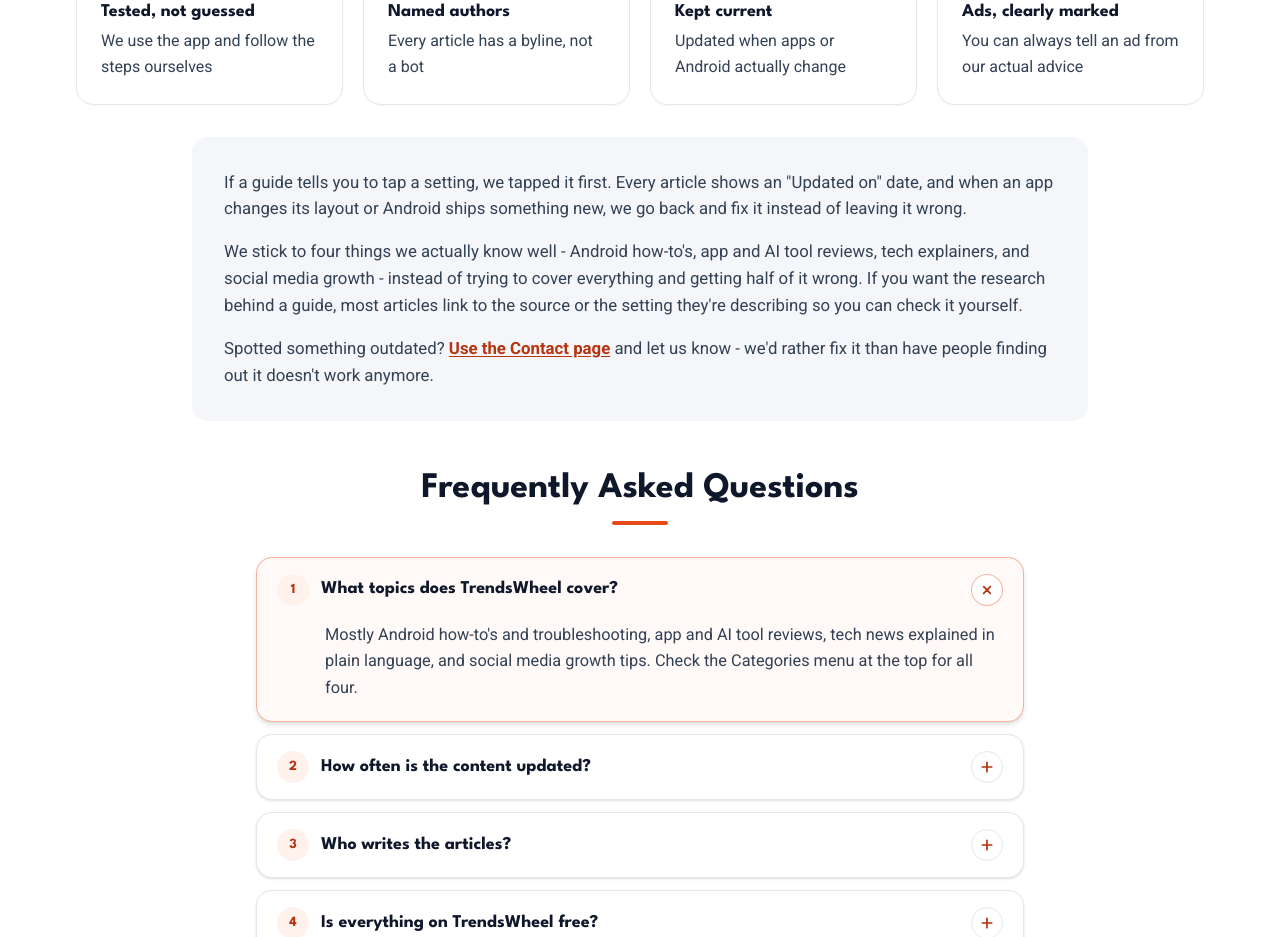
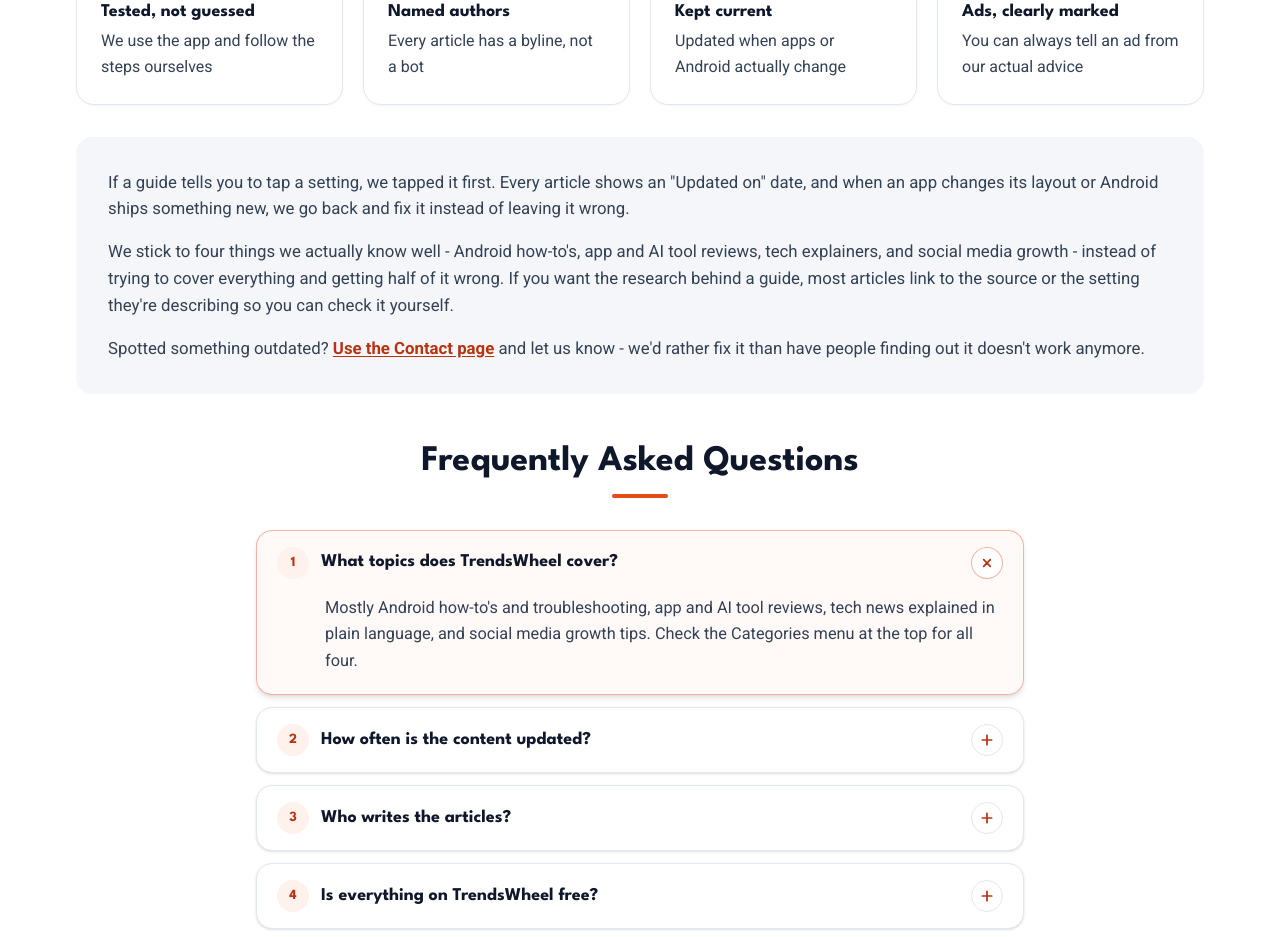
Before and after one commit to iamadityayogi07/trendswheel, a Next.js app: page / in a window 1280 px wide. Shown: the part 5540-6477 px from the top of the page. Built offline with nearby package versions, Linux system fonts and the light colour scheme.

Commit message:
Why Trust Us text panel full width
Co-Authored-By: Claude Sonnet 5.5 <noreply@anthropic.com>

```diff
--- a/components/home/TrustSection.tsx
+++ b/components/home/TrustSection.tsx
@@ -30,7 +30,7 @@ export default function TrustSection() {
           </li>
         ))}
       </ul>
-      <div className="mx-auto mt-8 max-w-4xl space-y-4 rounded-2xl bg-surface-2 p-6 text-[1.05rem] text-ink-2 sm:p-8">
+      <div className="mt-8 w-full space-y-4 rounded-2xl bg-surface-2 p-6 text-[1.05rem] text-ink-2 sm:p-8">
         {trustParagraphs.map((t) => (
           <p key={t}>{t}</p>
         ))}
```
